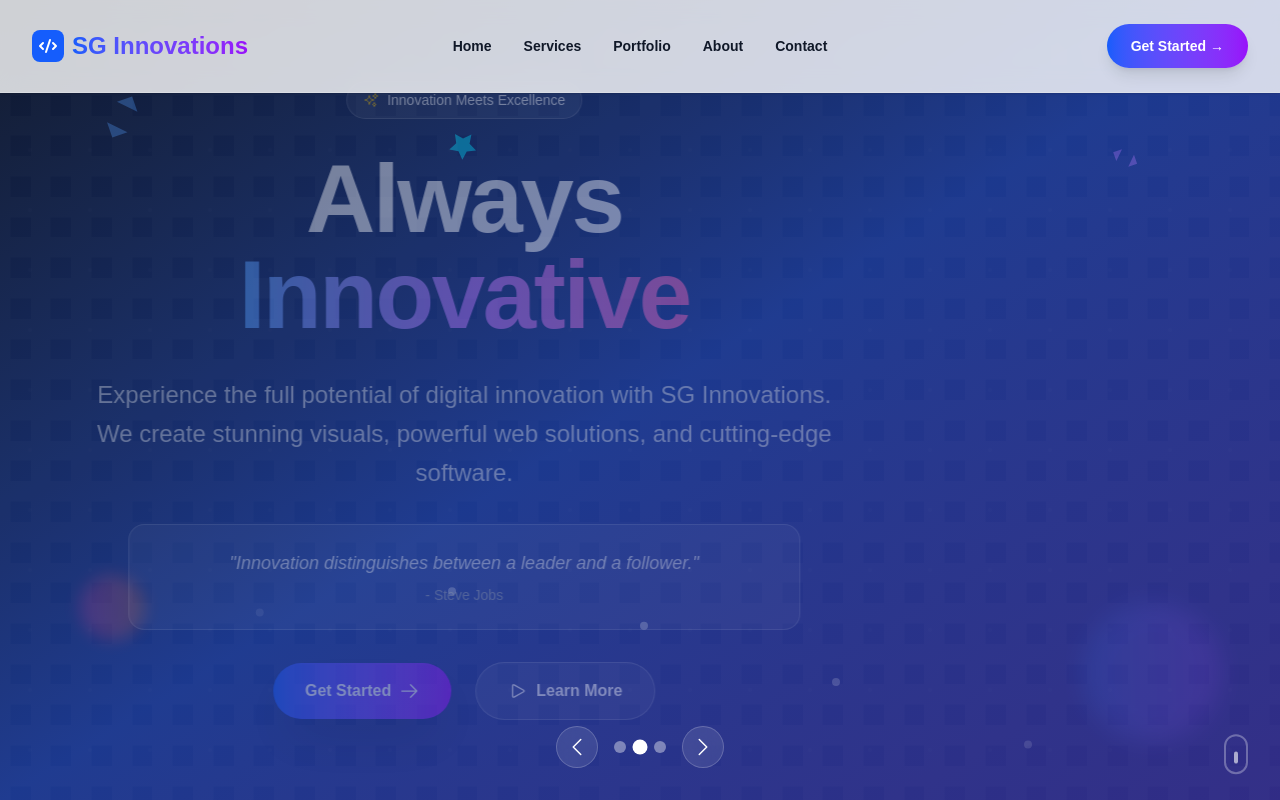
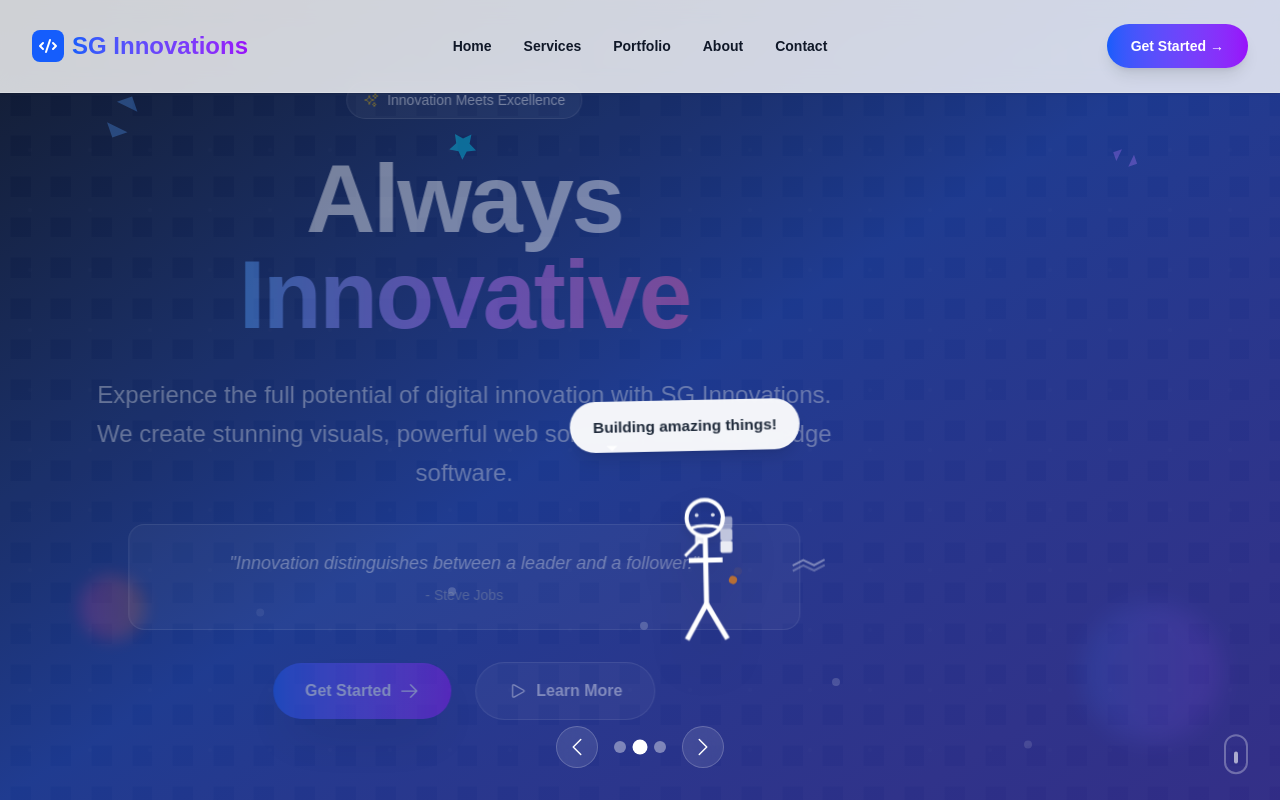
Before and after one commit to GraceMchomvu/sg-innovations, a Next.js app: page / in a window 1280 px wide. Shown: the top 800 px of the page. Built offline with nearby package versions, Linux system fonts and the light colour scheme.

Commit message:
Create epic cartoon character with different activities per slide: magic guide, builder/creator, and presenter with advanced animations and particle effects

```diff
--- a/src/components/Hero.tsx
+++ b/src/components/Hero.tsx
@@ -207,135 +207,154 @@
         ))}
       </div>
 
-      {/* Creative Edge-Based Cartoon Character */}
+      {/* Amazing Creative Cartoon Character - Always Visible & Active */}
       <motion.div
-        initial={{ x: -300, y: 200, opacity: 0 }}
+        initial={{ x: -400, y: 100, opacity: 0 }}
         animate={{
-          x: currentSlide === 0 ? 20 : currentSlide === 1 ? window.innerWidth - 250 : window.innerWidth - 200,
-          y: currentSlide === 0 ? window.innerHeight - 300 : currentSlide === 1 ? 50 : window.innerHeight - 250,
+          x: currentSlide === 0 ? 50 : currentSlide === 1 ? 80 : 60,
+          y: currentSlide === 0 ? 200 : currentSlide === 1 ? 150 : 180,
           opacity: 1
         }}
-        transition={{ duration: 1.5, ease: "easeOut" }}
-        className="fixed z-30 cursor-pointer"
+        transition={{ duration: 1.2, ease: "easeOut" }}
+        className="absolute z-30 cursor-pointer"
         onClick={nextSlide}
-        style={{
-          left: currentSlide === 0 ? '20px' : currentSlide === 1 ? 'calc(100vw - 250px)' : 'calc(100vw - 200px)',
-          top: currentSlide === 0 ? 'calc(100vh - 300px)' : currentSlide === 1 ? '50px' : 'calc(100vh - 250px)'
-        }}
       >
         <motion.div
           animate={{
-            rotate: [0, 3, -3, 0],
-            scale: [1, 1.02, 1]
+            rotate: currentSlide === 0 ? [0, 5, -5, 0] : currentSlide === 1 ? [0, -3, 3, 0] : [0, 2, -2, 0],
+            scale: [1, 1.05, 1]
           }}
           transition={{
-            duration: 4,
+            duration: 3,
             repeat: Infinity,
             ease: "easeInOut"
           }}
           className="relative"
         >
-          {/* Compact Stick Figure Character */}
-          <svg width="150" height="150" viewBox="0 0 150 150" className="drop-shadow-2xl">
+          {/* Dynamic Stick Figure Character */}
+          <svg width="180" height="180" viewBox="0 0 180 180" className="drop-shadow-2xl">
             {/* Head */}
             <circle
-              cx="75"
-              cy="30"
-              r="15"
+              cx="90"
+              cy="35"
+              r="18"
               fill="none"
               stroke="#ffffff"
-              strokeWidth="3"
+              strokeWidth="4"
               className="drop-shadow-lg"
             />
 
-            {/* Eyes - animated based on slide */}
+            {/* Eyes - different animations per slide */}
             <motion.circle
               animate={{
-                scale: currentSlide === 0 ? [1, 1.2, 1] : 1,
-                opacity: currentSlide === 0 ? [1, 0.4, 1] : 1
+                scale: currentSlide === 0 ? [1, 1.3, 1] : currentSlide === 1 ? [1, 0.7, 1] : [1, 1.1, 1],
+                opacity: currentSlide === 0 ? [1, 0.3, 1] : currentSlide === 1 ? [1, 0.8, 1] : [1, 0.6, 1]
               }}
-              transition={{ duration: 0.6, repeat: Infinity }}
-              cx="70"
-              cy="27"
-              r="2"
+              transition={{ duration: 0.8, repeat: Infinity }}
+              cx="82"
+              cy="32"
+              r="2.5"
               fill="#ffffff"
             />
             <motion.circle
               animate={{
-                scale: currentSlide === 0 ? [1, 1.2, 1] : 1,
-                opacity: currentSlide === 0 ? [1, 0.4, 1] : 1
+                scale: currentSlide === 0 ? [1, 1.3, 1] : currentSlide === 1 ? [1, 0.7, 1] : [1, 1.1, 1],
+                opacity: currentSlide === 0 ? [1, 0.3, 1] : currentSlide === 1 ? [1, 0.8, 1] : [1, 0.6, 1]
               }}
-              transition={{ duration: 0.6, repeat: Infinity }}
-              cx="80"
-              cy="27"
-              r="2"
+              transition={{ duration: 0.8, repeat: Infinity }}
+              cx="98"
+              cy="32"
+              r="2.5"
               fill="#ffffff"
             />
 
-            {/* Mouth - changes expression based on slide */}
+            {/* Mouth - different expressions per slide */}
             <motion.path
               animate={{
-                d: currentSlide === 0 ? "M 65 37 Q 75 42 85 37" : // Happy smile
-                   currentSlide === 1 ? "M 65 37 Q 75 32 85 37" : // Excited smile
-                   "M 65 37 Q 75 40 85 37" // Default smile
+                d: currentSlide === 0 ? "M 75 45 Q 90 55 105 45" : // Big excited smile
+                   currentSlide === 1 ? "M 75 45 Q 90 40 105 45" : // Focused smile
+                   "M 75 45 Q 90 50 105 45" // Confident smile
               }}
-              transition={{ duration: 0.4 }}
+              transition={{ duration: 0.5 }}
               fill="none"
               stroke="#ffffff"
-              strokeWidth="2"
+              strokeWidth="3"
             />
 
             {/* Body */}
             <line
-              x1="75"
-              y1="45"
-              x2="75"
-              y2="100"
+              x1="90"
+              y1="53"
+              x2="90"
+              y2="120"
               stroke="#ffffff"
-              strokeWidth="4"
+              strokeWidth="5"
             />
 
-            {/* Arms - different poses based on slide */}
+            {/* Arms - different activities per slide */}
             <motion.line
               animate={{
-                x1: currentSlide === 0 ? [55, 50, 55] : currentSlide === 1 ? [60, 58, 60] : [58, 55, 58],
-                y1: currentSlide === 0 ? [65, 60, 65] : currentSlide === 1 ? [70, 68, 70] : [72, 70, 72],
-                x2: currentSlide === 0 ? [95, 100, 95] : currentSlide === 1 ? [90, 92, 90] : [92, 95, 92],
-                y2: currentSlide === 0 ? [65, 60, 65] : currentSlide === 1 ? [70, 68, 70] : [72, 70, 72]
+                x1: currentSlide === 0 ? [65, 55, 65] : currentSlide === 1 ? [70, 75, 70] : [75, 70, 75],
+                y1: currentSlide === 0 ? [75, 65, 75] : currentSlide === 1 ? [80, 75, 80] : [85, 80, 85],
+                x2: currentSlide === 0 ? [115, 125, 115] : currentSlide === 1 ? [110, 105, 110] : [105, 110, 105],
+                y2: currentSlide === 0 ? [75, 65, 75] : currentSlide === 1 ? [80, 75, 80] : [85, 80, 85]
               }}
               transition={{
-                duration: 1.2,
+                duration: 1.5,
                 repeat: Infinity,
                 ease: "easeInOut"
               }}
               stroke="#ffffff"
-              strokeWidth="4"
+              strokeWidth="5"
             />
 
             {/* Legs */}
             <line
-              x1="75"
-              y1="100"
-              x2="60"
-              y2="130"
+              x1="90"
+              y1="120"
+              x2="70"
+              y2="155"
               stroke="#ffffff"
-              strokeWidth="4"
+              strokeWidth="5"
             />
             <line
-              x1="75"
-              y1="100"
-              x2="90"
-              y2="130"
+              x1="90"
+              y1="120"
+              x2="110"
+              y2="155"
               stroke="#ffffff"
-              strokeWidth="4"
+              strokeWidth="5"
             />
 
-            {/* Carrying items based on slide */}
+            {/* Slide-specific activities */}
+
+            {/* Slide 0: Pulling/Guiding Activity */}
+            {currentSlide === 0 && (
+              <motion.g
+                animate={{
+                  x: [0, 10, 0],
+                  rotate: [0, 5, 0]
+                }}
+                transition={{
+                  duration: 2,
+                  repeat: Infinity,
+                  ease: "easeInOut"
+                }}
+              >
+                {/* Pulling rope */}
+                <line x1="125" y1="75" x2="160" y2="75" stroke="#ffffff" strokeWidth="3" strokeDasharray="5,5" opacity="0.8" />
+                {/* Magic wand */}
+                <line x1="125" y1="75" x2="140" y2="60" stroke="#ffffff" strokeWidth="2" />
+                <circle cx="140" cy="60" r="3" fill="#ffffff" opacity="0.9" />
+              </motion.g>
+            )}
+
+            {/* Slide 1: Building/Creating Activity */}
             {currentSlide === 1 && (
               <motion.g
                 animate={{
-                  y: [0, -8, 0],
-                  rotate: [0, 3, 0]
+                  y: [0, -5, 0],
+                  rotate: [0, 2, 0]
                 }}
                 transition={{
                   duration: 1.8,
@@ -343,129 +362,162 @@
                   ease: "easeInOut"
                 }}
               >
-                {/* Carrying a service icon */}
-                <circle cx="105" cy="55" r="10" fill="#ffffff" opacity="0.9" />
-                <text x="105" y="60" textAnchor="middle" fontSize="8" fill="#1f2937">🌐</text>
+                {/* Building blocks */}
+                <rect x="105" y="60" width="12" height="12" fill="#ffffff" opacity="0.9" rx="2" />
+                <rect x="105" y="48" width="12" height="12" fill="#ffffff" opacity="0.7" rx="2" />
+                <rect x="105" y="36" width="12" height="12" fill="#ffffff" opacity="0.5" rx="2" />
+                {/* Hammer */}
+                <line x1="70" y1="75" x2="85" y2="60" stroke="#ffffff" strokeWidth="3" />
+                <rect x="80" y="55" width="8" height="8" fill="#ffffff" opacity="0.9" />
               </motion.g>
             )}
 
+            {/* Slide 2: Presenting/Showcasing Activity */}
             {currentSlide === 2 && (
               <motion.g
                 animate={{
-                  y: [0, -10, 0],
+                  y: [0, -8, 0],
                   rotate: [0, -3, 0]
                 }}
                 transition={{
-                  duration: 2,
+                  duration: 2.2,
                   repeat: Infinity,
                   ease: "easeInOut"
                 }}
               >
-                {/* Carrying a project icon */}
-                <rect x="95" y="50" width="15" height="15" fill="#ffffff" opacity="0.9" rx="2" />
-                <text x="102" y="60" textAnchor="middle" fontSize="7" fill="#1f2937">💻</text>
+                {/* Presentation board */}
+                <rect x="105" y="50" width="20" height="15" fill="#ffffff" opacity="0.9" rx="2" />
+                <line x1="110" y1="55" x2="120" y2="55" stroke="#1f2937" strokeWidth="1" />
+                <line x1="110" y1="58" x2="118" y2="58" stroke="#1f2937" strokeWidth="1" />
+                <line x1="110" y1="61" x2="115" y2="61" stroke="#1f2937" strokeWidth="1" />
+                {/* Pointer stick */}
+                <line x1="70" y1="80" x2="100" y2="60" stroke="#ffffff" strokeWidth="2" />
               </motion.g>
             )}
           </svg>
 
-          {/* Speech bubble - positioned to not interfere */}
+          {/* Dynamic Speech Bubble */}
           <motion.div
             animate={{
               scale: [1, 1.1, 1],
               opacity: [0.9, 1, 0.9]
             }}
             transition={{
-              duration: 2,
+              duration: 2.5,
               repeat: Infinity,
               ease: "easeInOut"
             }}
-            className={`absolute bg-white/95 backdrop-blur-sm rounded-2xl px-4 py-2 border border-white/30 shadow-lg ${
-              currentSlide === 0 ? '-top-16 -left-8' :
-              currentSlide === 1 ? '-top-16 -right-8' :
-              '-top-16 -right-8'
-            }`}
+            className="absolute -top-20 -left-8 bg-white/95 backdrop-blur-sm rounded-3xl px-5 py-3 border border-white/30 shadow-lg"
           >
             <p className="text-sm font-bold text-gray-800">
-              {currentSlide === 0 ? "Let me show you!" :
-               currentSlide === 1 ? "Here are our services!" :
-               "Check out our work!"}
+              {currentSlide === 0 ? "Let me guide you!" :
+               currentSlide === 1 ? "Building amazing things!" :
+               "Check this out!"}
             </p>
-            <div className={`absolute bottom-0 w-0 h-0 border-l-4 border-r-4 border-t-4 border-transparent border-t-white/95 ${
-              currentSlide === 0 ? 'left-6' : 'right-6'
-            }`}></div>
+            <div className="absolute bottom-0 left-8 w-0 h-0 border-l-5 border-r-5 border-t-5 border-transparent border-t-white/95"></div>
           </motion.div>
 
-          {/* Remote interaction effects - arrows pointing to content */}
+          {/* Slide-specific special effects */}
+
+          {/* Slide 0: Magic sparkles */}
+          {currentSlide === 0 && (
+            <>
+              {[...Array(4)].map((_, i) => (
+                <motion.div
+                  key={i}
+                  animate={{
+                    y: [0, -30, 0],
+                    x: [0, Math.random() * 40 - 20, 0],
+                    opacity: [0, 1, 0],
+                    scale: [0.5, 1, 0.5]
+                  }}
+                  transition={{
+                    duration: 2,
+                    repeat: Infinity,
+                    ease: "easeInOut",
+                    delay: i * 0.5
+                  }}
+                  className="absolute w-3 h-3 bg-yellow-400 rounded-full"
+                  style={{
+                    left: `${120 + i * 10}px`,
+                    top: `${60 + i * 5}px`
+                  }}
+                />
+              ))}
+            </>
+          )}
+
+          {/* Slide 1: Construction particles */}
+          {currentSlide === 1 && (
+            <>
+              {[...Array(3)].map((_, i) => (
+                <motion.div
+                  key={i}
+                  animate={{
+                    y: [0, 20, 0],
+                    x: [0, Math.random() * 20 - 10, 0],
+                    opacity: [0, 1, 0],
+                    rotate: [0, 180, 360]
+                  }}
+                  transition={{
+                    duration: 1.5,
+                    repeat: Infinity,
+                    ease: "easeInOut",
+                    delay: i * 0.3
+                  }}
+                  className="absolute w-2 h-2 bg-orange-400 rounded-sm"
+                  style={{
+                    left: `${110 + i * 8}px`,
+                    top: `${80 + i * 3}px`
+                  }}
+                />
+              ))}
+            </>
+          )}
+
+          {/* Slide 2: Presentation highlights */}
+          {currentSlide === 2 && (
+            <>
+              {[...Array(2)].map((_, i) => (
+                <motion.div
+                  key={i}
+                  animate={{
+                    scale: [1, 1.3, 1],
+                    opacity: [0.5, 1, 0.5]
+                  }}
+                  transition={{
+                    duration: 1.8,
+                    repeat: Infinity,
+                    ease: "easeInOut",
+                    delay: i * 0.9
+                  }}
+                  className="absolute w-4 h-4 bg-blue-400 rounded-full"
+                  style={{
+                    left: `${125 + i * 15}px`,
+                    top: `${55 + i * 8}px`
+                  }}
+                />
+              ))}
+            </>
+          )}
+
+          {/* Activity indicator lines */}
           <motion.div
             animate={{
               opacity: [0, 1, 0],
-              scale: [0.8, 1.1, 0.8]
+              scale: [0.8, 1.2, 0.8]
             }}
             transition={{
               duration: 1.5,
               repeat: Infinity,
               ease: "easeInOut"
             }}
-            className={`absolute ${
-              currentSlide === 0 ? '-right-6 top-12' :
-              currentSlide === 1 ? '-left-6 top-12' :
-              '-left-6 top-12'
-            }`}
+            className="absolute -right-8 top-16"
           >
-            <svg width="30" height="30" viewBox="0 0 30 30">
-              <path
-                d={currentSlide === 0 ? "M5 15 L25 10 L25 20 Z" : "M25 15 L5 10 L5 20 Z"}
-                stroke="#ffffff"
-                strokeWidth="2"
-                fill="none"
-                opacity="0.7"
-              />
+            <svg width="40" height="40" viewBox="0 0 40 40">
+              <path d="M5 20 L15 15 L25 20 L35 15" stroke="#ffffff" strokeWidth="2" fill="none" opacity="0.6" />
+              <path d="M5 25 L15 20 L25 25 L35 20" stroke="#ffffff" strokeWidth="2" fill="none" opacity="0.4" />
             </svg>
-          </motion.div>
-
-          {/* Remote dropping animation - features fall from character to content area */}
-          {currentSlide === 1 && (
-            <motion.div
-              animate={{
-                y: [0, 100, 0],
-                x: [0, -50, 0],
-                opacity: [1, 0, 1],
-                scale: [1, 0.3, 1]
-              }}
-              transition={{
-                duration: 2.5,
-                repeat: Infinity,
-                ease: "easeInOut",
-                delay: 1.2
-              }}
-              className="absolute top-20 -left-8"
-            >
-              <div className="w-6 h-6 bg-gradient-to-r from-blue-500 to-purple-500 rounded-full flex items-center justify-center text-white text-xs font-bold">
-                ✨
-              </div>
-            </motion.div>
-          )}
-
-          {/* Remote pushing animation - energy waves */}
-          <motion.div
-            animate={{
-              x: currentSlide === 0 ? [0, 30, 0] : [-30, 0, -30],
-              opacity: [0.3, 1, 0.3]
-            }}
-            transition={{
-              duration: 1.8,
-              repeat: Infinity,
-              ease: "easeInOut"
-            }}
-            className={`absolute top-16 ${
-              currentSlide === 0 ? '-right-8' : '-left-8'
-            }`}
-          >
-            <div className="flex space-x-1">
-              <div className="w-1.5 h-1.5 bg-white/70 rounded-full"></div>
-              <div className="w-1.5 h-1.5 bg-white/70 rounded-full"></div>
-              <div className="w-1.5 h-1.5 bg-white/70 rounded-full"></div>
-            </div>
           </motion.div>
         </motion.div>
       </motion.div>
```
